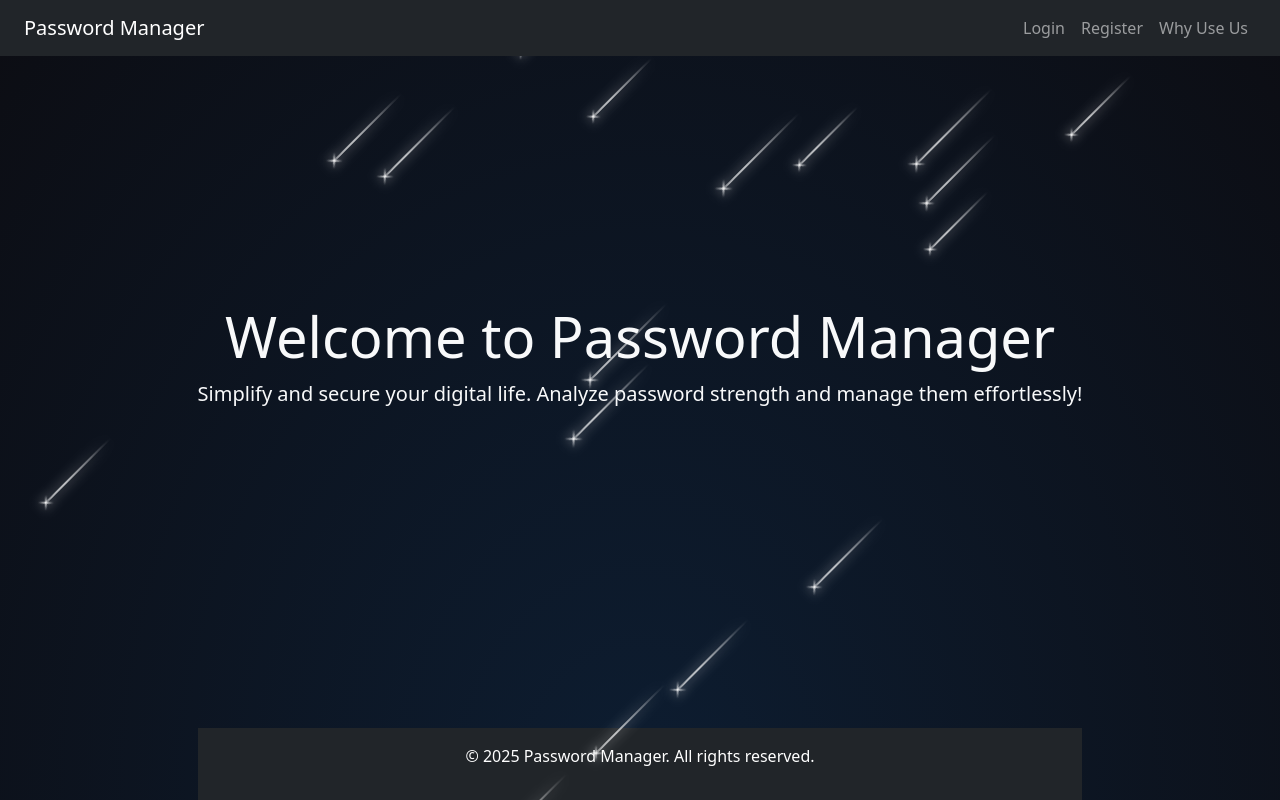
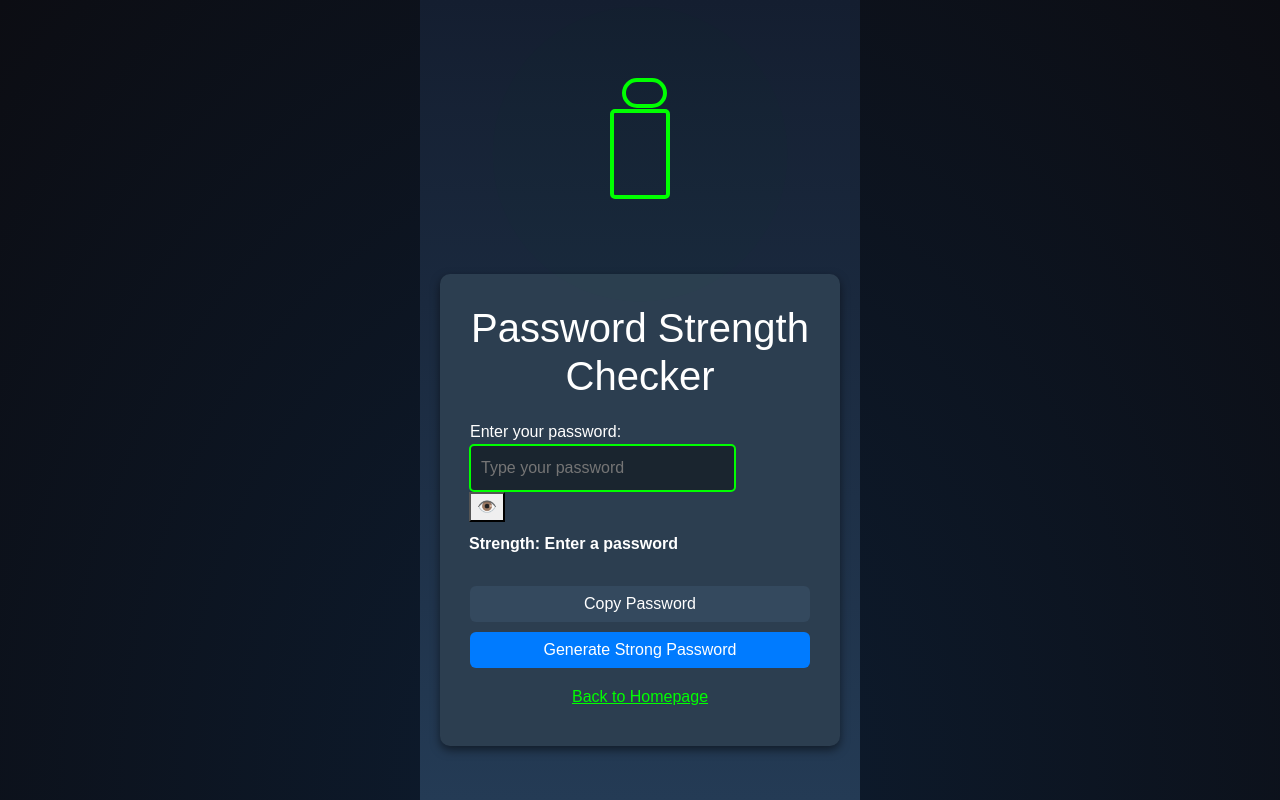
Before and after one commit to Shahbaaz017/Password_Strength_Analyzer_and_Manager, a React (Create React App) app in the folder client/: page /password-checker in a window 1280 px wide. Built offline with nearby package versions, Linux system fonts and the light colour scheme.

Commit message:
created password strength checker

```diff
--- a/client/package.json
+++ b/client/package.json
@@ -10,6 +10,7 @@
     "axios": "^1.7.9",
     "bootstrap": "^5.3.3",
     "cra-template": "1.2.0",
+    "password-strength-analyzer": "^2.1.0",
     "postcss": "^8.4.49",
     "react": "^19.0.0",
     "react-dom": "^19.0.0",
--- a/client/src/App.jsx
+++ b/client/src/App.jsx
@@ -1,10 +1,19 @@
-
 import React from "react";
+import { BrowserRouter as Router, Routes, Route } from "react-router-dom";
 import Homepage from "./pages/Homepage";
+import PasswordStrengthChecker from "./pages/PasswordStrengthChecker";
 
 const App = () => {
   return (
-    <Homepage />
+    <Router>
+      <Routes>
+        {/* Define the route for Homepage */}
+        <Route path="/" element={<Homepage />} />
+
+        {/* Define the route for Password Strength Checker */}
+        <Route path="/password-checker" element={<PasswordStrengthChecker />} />
+      </Routes>
+    </Router>
   );
 };
 
--- a/client/src/pages/BackgroundAnimation.css
+++ /dev/null
@@ -1,37 +0,0 @@
-/* BackgroundAnimation.css */
-.homepage-container {
-    position: relative;
-    height: 100vh;
-    overflow: hidden;
-    display: flex;
-    align-items: center;
-    justify-content: center;
-  }
-
-  .animated-background {
-    position: absolute;
-    top: 0;
-    left: 0;
-    width: 100%;
-    height: 100%;
-    background: linear-gradient(45deg, #4a90e2, #9013fe);
-    background-size: 400% 400%;
-    animation: gradientAnimation 10s ease infinite;
-    z-index: -1;
-  }
-
-  @keyframes gradientAnimation {
-    0% {
-      background-position: 0% 50%;
-    }
-    50% {
-      background-position: 100% 50%;
-    }
-    100% {
-      background-position: 0% 50%;
-    }
-  }
-
-  .content {
-    z-index: 1;
-  }
--- /dev/null
+++ b/client/src/pages/PasswordStrengthChecker.jsx
@@ -0,0 +1,134 @@
+import React, { useState } from "react";
+import { Link } from "react-router-dom";
+import zxcvbn from "zxcvbn";
+import "./securityAnimation.css";
+
+const PasswordStrengthChecker = () => {
+  const [password, setPassword] = useState("");
+  const [strength, setStrength] = useState("");
+  const [feedback, setFeedback] = useState({});
+  const [realTimeFeedback, setRealTimeFeedback] = useState([]);
+  const [showPassword, setShowPassword] = useState(false);
+
+  const evaluateStrength = (password) => {
+    const result = zxcvbn(password);
+    const strengthLabels = ["Very Weak", "Weak", "Moderate", "Strong", "Very Strong"];
+    setStrength(strengthLabels[result.score]);
+
+    // Update feedback from zxcvbn
+    setFeedback({
+      warning: result.feedback.warning,
+      suggestions: result.feedback.suggestions,
+    });
+
+    // Real-time feedback
+    const feedbackMessages = [];
+    if (!/[A-Z]/.test(password)) feedbackMessages.push("Include at least one uppercase letter.");
+    if (!/[a-z]/.test(password)) feedbackMessages.push("Include at least one lowercase letter.");
+    if (!/[0-9]/.test(password)) feedbackMessages.push("Include at least one number.");
+    if (!/[!@#$%^&*(),.?":{}|<>]/.test(password))
+      feedbackMessages.push("Include at least one special character.");
+    if (password.length < 8)
+      feedbackMessages.push("Password should be at least 8 characters long.");
+    setRealTimeFeedback(feedbackMessages);
+  };
+
+  const handlePasswordChange = (e) => {
+    const newPassword = e.target.value;
+    setPassword(newPassword);
+    evaluateStrength(newPassword);
+  };
+
+  const togglePasswordVisibility = () => {
+    setShowPassword((prev) => !prev);
+  };
+
+  const generatePassword = () => {
+    const chars = "abcdefghijklmnopqrstuvwxyzABCDEFGHIJKLMNOPQRSTUVWXYZ0123456789!@#$%^&*()";
+    const generatedPassword = Array.from({ length: 12 }, () =>
+      chars.charAt(Math.floor(Math.random() * chars.length))
+    ).join("");
+    setPassword(generatedPassword);
+    evaluateStrength(generatedPassword);
+  };
+
+  const copyPassword = () => {
+    navigator.clipboard.writeText(password);
+    alert("Password copied to clipboard!");
+  };
+
+  return (
+    <div className="password-checker-container">
+      {/* Animated Security Lock */}
+      <div className="animation-container">
+        <div className="lock-icon"></div>
+        <div className="wave"></div>
+      </div>
+
+      {/* Password Strength Checker Form */}
+      <div className="form-container">
+        <h1>Password Strength Checker</h1>
+        <div className="input-group">
+          <label htmlFor="password">Enter your password:</label>
+          <div className="password-input-wrapper">
+            <input
+              id="password"
+              type={showPassword ? "text" : "password"}
+              value={password}
+              onChange={handlePasswordChange}
+              placeholder="Type your password"
+            />
+            <button
+              type="button"
+              className="toggle-password-btn"
+              onClick={togglePasswordVisibility}
+            >
+              {showPassword ? "🙈" : "👁️"}
+            </button>
+          </div>
+
+          {/* Real-Time Feedback */}
+          <div className={`strength strength-${strength.toLowerCase()}`}>
+            Strength: <strong>{strength || "Enter a password"}</strong>
+          </div>
+          {feedback.warning && <p className="feedback-warning">⚠️ {feedback.warning}</p>}
+          {feedback.suggestions?.length > 0 && (
+            <ul className="feedback-suggestions">
+              {feedback.suggestions.map((suggestion, index) => (
+                <li key={index}>💡 {suggestion}</li>
+              ))}
+            </ul>
+          )}
+
+          {/* Real-Time Requirement Feedback */}
+          {realTimeFeedback.length > 0 && (
+            <ul className="real-time-feedback">
+              {realTimeFeedback.map((message, index) => (
+                <li key={index}>🔑 {message}</li>
+              ))}
+            </ul>
+          )}
+        </div>
+
+        {/* Strength Progress Bar */}
+        <div className="progress-bar">
+          <div className={`progress-fill strength-${strength.toLowerCase()}`}></div>
+        </div>
+
+        <button onClick={copyPassword} className="btn btn-secondary">
+          Copy Password
+        </button>
+        <button onClick={generatePassword} className="btn btn-primary">
+          Generate Strong Password
+        </button>
+
+        {/* Back to Homepage Button */}
+        <Link to="/" className="btn btn-link">
+          Back to Homepage
+        </Link>
+      </div>
+    </div>
+  );
+};
+
+export default PasswordStrengthChecker;
--- /dev/null
+++ b/client/src/pages/securityAnimation.css
@@ -0,0 +1,121 @@
+.password-checker-container {
+  display: flex;
+  flex-direction: column;
+  align-items: center;
+  justify-content: center;
+  height: 100vh; /* Full screen height */
+  width: 100%; /* Full screen width */
+  background: linear-gradient(to bottom, #141e30, #243b55); /* Security-themed background */
+  color: white;
+  font-family: Arial, sans-serif;
+  box-sizing: border-box; /* Include padding and border in width/height calculations */
+  padding: 0 20px; /* Padding for smaller screens */
+}
+
+.animation-container {
+  position: relative;
+  width: 200px;
+  height: 200px;
+  margin-bottom: 20px;
+}
+
+.lock-icon {
+  position: absolute;
+  width: 60px;
+  height: 90px;
+  border: 4px solid #00ff00;
+  border-radius: 5px;
+  top: 55px;
+  left: 70px;
+  background: transparent;
+}
+
+.lock-icon:before {
+  content: "";
+  position: absolute;
+  width: 45px;
+  height: 30px;
+  border: 4px solid #00ff00;
+  border-radius: 15px;
+  top: -35px;
+  left: 7.5px;
+}
+
+.wave {
+  position: absolute;
+  width: 200px;
+  height: 200px;
+  border-radius: 50%;
+  background: rgba(0, 255, 0, 0.2);
+  animation: pulse 2s infinite;
+}
+
+@keyframes pulse {
+  0% {
+    transform: scale(1);
+    opacity: 1;
+  }
+  100% {
+    transform: scale(1.5);
+    opacity: 0;
+  }
+}
+
+.form-container {
+  width: 100%;
+  max-width: 400px;
+  text-align: center;
+  background: #2c3e50;
+  padding: 30px;
+  border-radius: 10px;
+  box-shadow: 0 4px 10px rgba(0, 0, 0, 0.5);
+}
+
+.form-container h1 {
+  margin-bottom: 20px;
+}
+
+.input-group {
+  margin-bottom: 20px;
+  text-align: left;
+}
+
+.input-group input {
+  width: 100%;
+  padding: 10px;
+  font-size: 1rem;
+  border: 2px solid #00ff00;
+  border-radius: 5px;
+  background: #1a252f;
+  color: #fff;
+  outline: none;
+}
+
+.strength {
+  margin-top: 10px;
+  font-weight: bold;
+}
+
+.btn {
+  width: 100%; /* Full width buttons */
+  margin-top: 10px;
+}
+
+.btn-secondary {
+  background-color: #34495e;
+  border: none;
+  color: white;
+}
+
+.btn-primary {
+  background-color: #007bff;
+  border: none;
+  color: white;
+}
+
+.btn-link {
+  background: none;
+  color: #00ff00;
+  text-decoration: underline;
+  cursor: pointer;
+}
```
Also changed, not shown: 1 other file (tests, documents, lock files or other folders).
